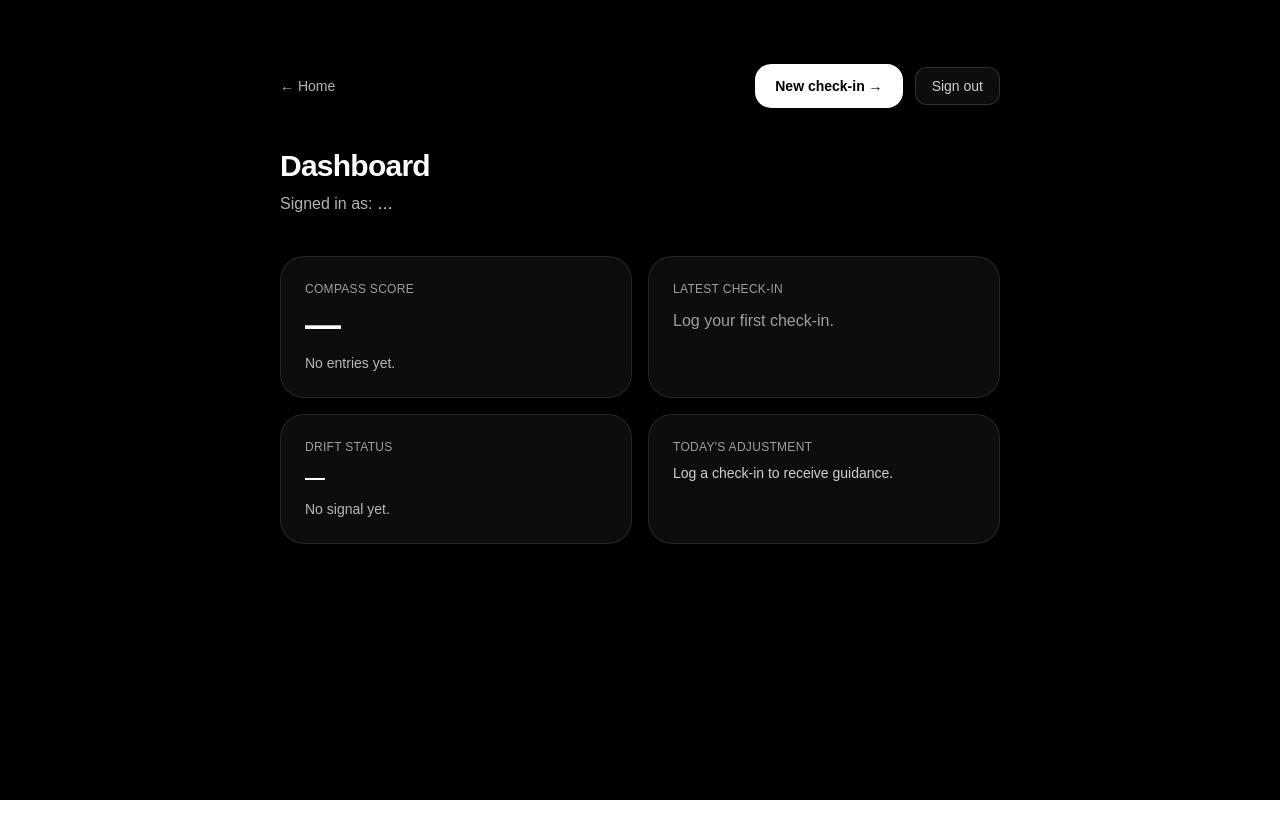
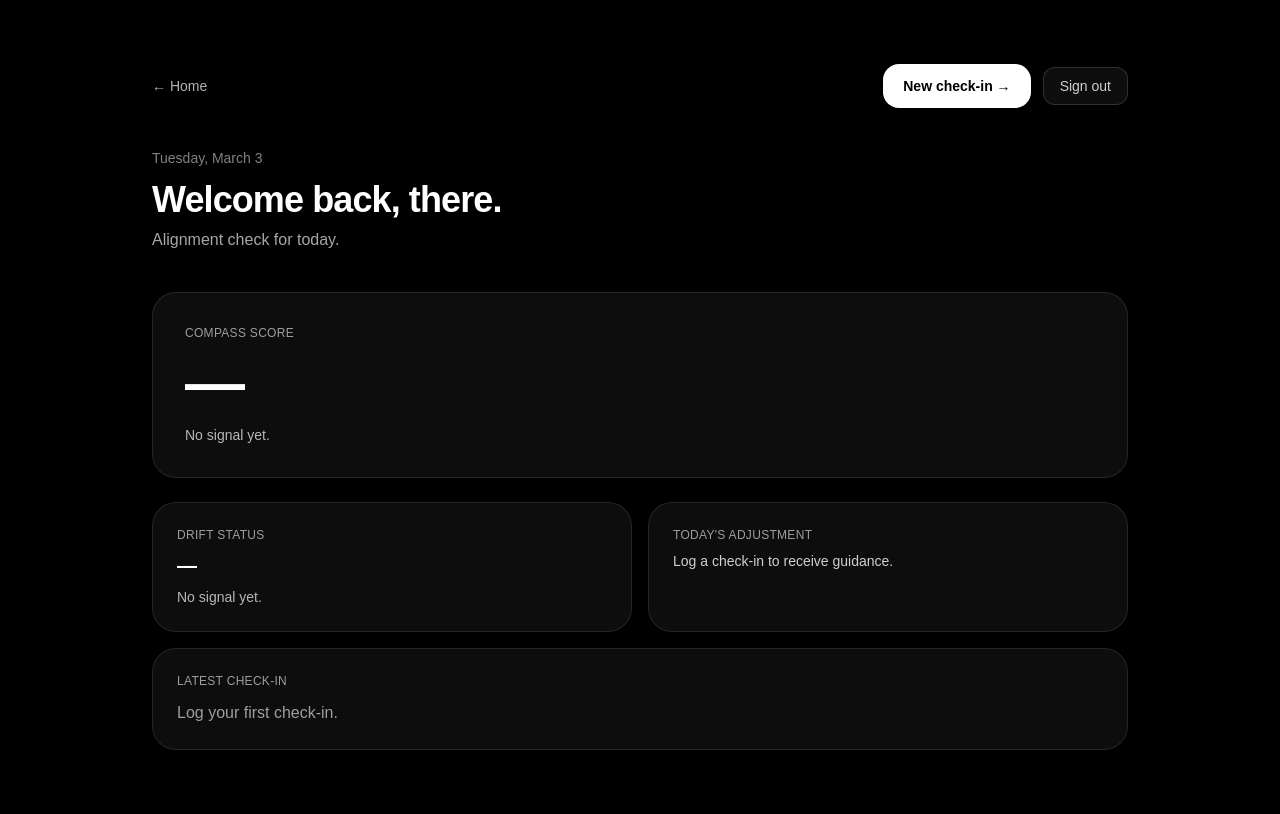
Before and after one commit to thestillcompass/still-compass, a Next.js app: page /dashboard in a window 1280 px wide. Built offline with nearby package versions, Linux system fonts and the light colour scheme; no server answers; the database is empty.

Commit message:
Add personalized dashboard header

```diff
--- a/app/dashboard/page.tsx
+++ b/app/dashboard/page.tsx
@@ -1,6 +1,6 @@
 "use client";
 
-import { useEffect, useState } from "react";
+import { useEffect, useMemo, useState } from "react";
 import Link from "next/link";
 import { supabase } from "@/lib/supabaseClient";
 import { computeCompassScore } from "@/lib/compass";
@@ -18,6 +18,7 @@ type Entry = {
 
 export default function DashboardPage() {
   const [email, setEmail] = useState<string | null>(null);
+  const [name, setName] = useState<string | null>(null);
   const [latest, setLatest] = useState<Entry | null>(null);
   const [loading, setLoading] = useState(true);
 
@@ -28,16 +29,16 @@ export default function DashboardPage() {
       setLoading(true);
 
       const { data: userData } = await supabase.auth.getUser();
-      const name =
+      if (!mounted) return;
+
+      setEmail(userData.user?.email ?? null);
+
+      const displayName =
         (userData.user?.user_metadata?.full_name as string | undefined) ||
         (userData.user?.user_metadata?.name as string | undefined) ||
         null;
-  <h1 className="text-3xl font-semibold tracking-tight">
-  {name ? `Welcome, ${name}` : "Welcome"}
-</h1>
-      if (!mounted) return;
 
-      setEmail(userData.user?.email ?? null);
+      setName(displayName ?? null);
 
       const { data, error } = await supabase
         .from("entries")
@@ -47,7 +48,10 @@ export default function DashboardPage() {
 
       if (!mounted) return;
 
-      if (!error) setLatest((data?.[0] as Entry) ?? null);
+      if (!error) {
+        setLatest((data?.[0] as Entry) ?? null);
+      }
+
       setLoading(false);
     }
 
@@ -75,6 +79,10 @@ export default function DashboardPage() {
       vital_energy: latest.vital_energy,
       cognitive_load: latest.cognitive_load,
     });
+
+  const drift = score ? computeDriftStatus(score) : null;
+  const adjustment = score ? microAdjustment(score) : null;
+
   let scoreColor = "text-white";
 
   if (score !== null && score !== undefined) {
@@ -82,12 +90,20 @@ if (score !== null && score !== undefined) {
     else if (score >= 7) scoreColor = "text-amber-400";
     else scoreColor = "text-red-400";
   }
-  const drift = score ? computeDriftStatus(score) : null;
-  const adjustment = score ? microAdjustment(score) : null;
+
+  const todayLabel = useMemo(() => {
+    return new Date().toLocaleDateString("en-US", {
+      weekday: "long",
+      month: "long",
+      day: "numeric",
+    });
+  }, []);
+
+  const welcomeName = name || email || "there";
 
   return (
     <main className="min-h-screen bg-black text-white">
-      <div className="mx-auto max-w-3xl px-6 py-16">
+      <div className="mx-auto max-w-5xl px-6 py-16">
         {/* Top bar */}
         <div className="flex items-center justify-between">
           <Link href="/" className="text-sm text-white/70 hover:text-white">
@@ -111,63 +127,34 @@ if (score !== null && score !== undefined) {
           </div>
         </div>
 
-        {/* Title */}
+        {/* Header */}
         <div className="mt-10">
-          <h1 className="text-3xl font-semibold tracking-tight">Dashboard</h1>
-          <p className="mt-2 text-white/70">
-            Signed in as: <span className="text-white/90">{email ?? "…"}</span>
-          </p>
+          <p className="text-sm text-white/50">{todayLabel}</p>
+          <h1 className="mt-3 text-3xl font-semibold tracking-tight sm:text-4xl">
+            Welcome back, {welcomeName}.
+          </h1>
+          <p className="mt-2 text-white/65">Alignment check for today.</p>
         </div>
 
-        {/* Cards */}
-        <div className="mt-10 grid gap-4 sm:grid-cols-2">
-          <div className="rounded-3xl border border-white/10 bg-white/5 p-6">
+        {/* Main score card */}
+        <div className="mt-10 rounded-3xl border border-white/10 bg-white/5 p-8">
           <div className="text-xs tracking-wide text-white/60">
             COMPASS SCORE
           </div>
-            <div className={`mt-2 text-4xl font-semibold ${scoreColor}`}>
+
+          <div className={`mt-3 text-6xl font-semibold tracking-tight ${scoreColor}`}>
             {loading ? "…" : score ?? "—"}
           </div>
-            <div className="mt-2 text-sm text-white/70">
+
+          <div className="mt-3 text-sm text-white/70">
             {loading
-                ? "Loading latest entry…"
-                : latest
-                ? `Context: ${latest.context}`
-                : "No entries yet."}
+              ? "Loading latest signal…"
+              : drift?.status ?? "No signal yet."}
           </div>
         </div>
 
-          <div className="rounded-3xl border border-white/10 bg-white/5 p-6">
-            <div className="text-xs tracking-wide text-white/60">
-              LATEST CHECK-IN
-            </div>
-
-            {loading ? (
-              <div className="mt-3 text-white/60">Loading…</div>
-            ) : latest ? (
-              <div className="mt-3 space-y-2 text-white/80">
-                <div>
-                  Emotional Signal:{" "}
-                  <span className="text-white">{latest.emotional_signal}</span>
-                </div>
-                <div>
-                  Vital Energy:{" "}
-                  <span className="text-white">{latest.vital_energy}</span>
-                </div>
-                <div>
-                  Cognitive Load:{" "}
-                  <span className="text-white">{latest.cognitive_load}</span>
-                </div>
-                {latest.note ? (
-                  <div className="pt-2 text-white/70">“{latest.note}”</div>
-                ) : (
-                  <div className="pt-2 text-white/50">No note.</div>
-                )}
-              </div>
-            ) : (
-              <div className="mt-3 text-white/60">Log your first check-in.</div>
-            )}
-          </div>
+        {/* Supporting cards */}
+        <div className="mt-6 grid gap-4 sm:grid-cols-2">
           <div className="rounded-3xl border border-white/10 bg-white/5 p-6">
             <div className="text-xs tracking-wide text-white/60">
               DRIFT STATUS
@@ -184,13 +171,53 @@ if (score !== null && score !== undefined) {
 
           <div className="rounded-3xl border border-white/10 bg-white/5 p-6">
             <div className="text-xs tracking-wide text-white/60">
-              TODAY'S ADJUSTMENT
+              TODAY&apos;S ADJUSTMENT
             </div>
 
             <div className="mt-2 text-sm text-white/80">
               {adjustment ?? "Log a check-in to receive guidance."}
             </div>
           </div>
+
+          <div className="rounded-3xl border border-white/10 bg-white/5 p-6 sm:col-span-2">
+            <div className="text-xs tracking-wide text-white/60">
+              LATEST CHECK-IN
+            </div>
+
+            {loading ? (
+              <div className="mt-3 text-white/60">Loading…</div>
+            ) : latest ? (
+              <div className="mt-4 grid gap-3 sm:grid-cols-2">
+                <div className="space-y-2 text-white/80">
+                  <div>
+                    Emotional Signal:{" "}
+                    <span className="text-white">{latest.emotional_signal}</span>
+                  </div>
+                  <div>
+                    Vital Energy:{" "}
+                    <span className="text-white">{latest.vital_energy}</span>
+                  </div>
+                  <div>
+                    Cognitive Load:{" "}
+                    <span className="text-white">{latest.cognitive_load}</span>
+                  </div>
+                  <div>
+                    Context: <span className="text-white">{latest.context}</span>
+                  </div>
+                </div>
+
+                <div>
+                  {latest.note ? (
+                    <div className="text-white/70">“{latest.note}”</div>
+                  ) : (
+                    <div className="text-white/50">No note recorded.</div>
+                  )}
+                </div>
+              </div>
+            ) : (
+              <div className="mt-3 text-white/60">Log your first check-in.</div>
+            )}
+          </div>
         </div>
       </div>
     </main>
```
Lines whose indentation alone changed are shown as unchanged.
